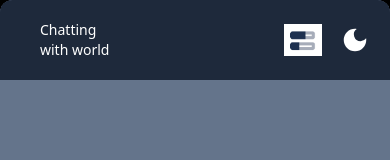
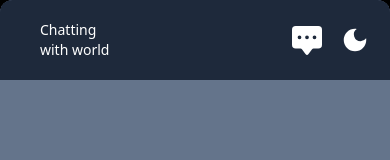
Before and after one commit to Sankalpgupta0/Whats-Yep, a React (Vite) app: page /users in a window 390 px wide. Shown: the top 160 px of the page. Built offline with nearby package versions, Linux system fonts and the light colour scheme; no server answers.

Commit message:
messages icon

```diff
--- a/src/components/main/Header.jsx
+++ b/src/components/main/Header.jsx
@@ -9,6 +9,7 @@ import { useDispatch } from 'react-redux';
 import { toggleTheme } from '../../store+slice/theme';
 import { IoVideocamOutline } from "react-icons/io5";
 import { IoIosMore } from "react-icons/io";
+import { BsChatSquareDotsFill } from "react-icons/bs";
 
 const Header = () => {
   const [username, setUsername] = useState("")
@@ -46,7 +47,7 @@ const Header = () => {
               // window.location.reload();
             }}
             >
-              <img src="../../../src/images/bars.png" alt="Chats" className='h-8 m-1 cursor-pointer sm:hidden absolute right-36 bottom-5 max-sm:right-16'/>
+              < BsChatSquareDotsFill className='text-3xl m-1 cursor-pointer sm:hidden absolute right-36 bottom-5 max-sm:right-16'/>
             </button>
 
             <button
```
